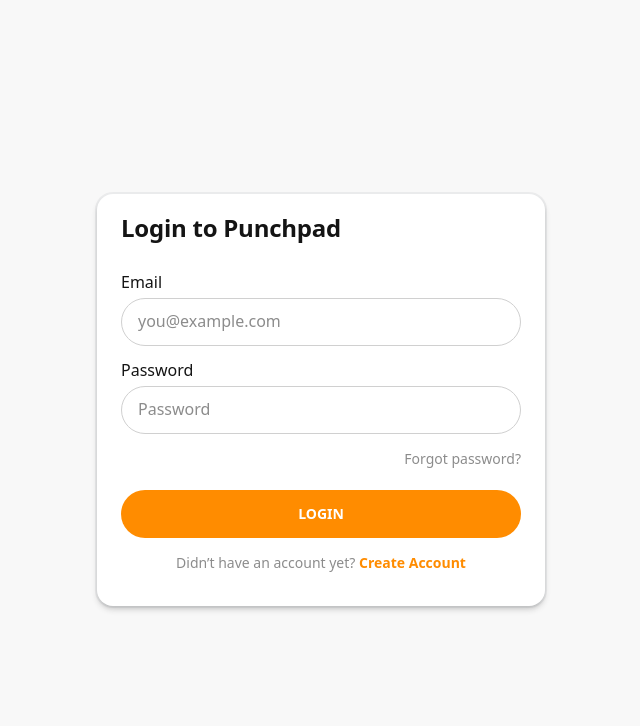
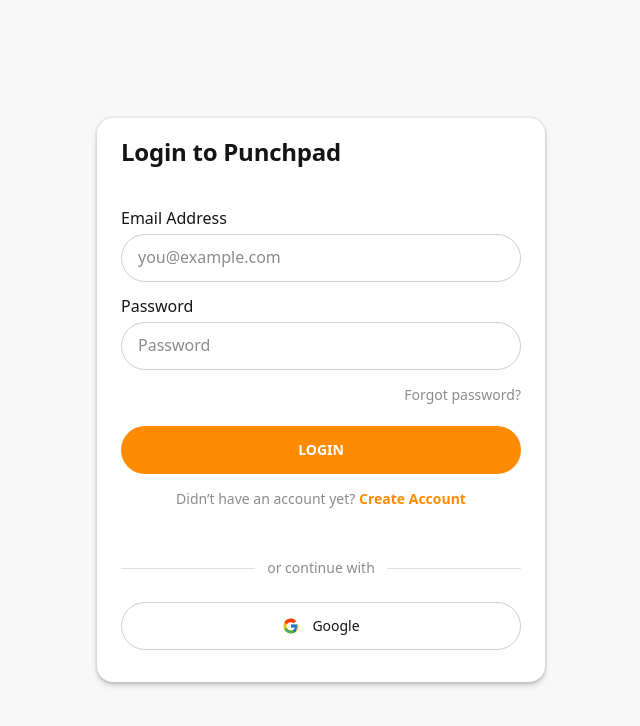
Before and after one commit to ehtsham623/react-firebase, a React (Vite) app: page /login in a window 1280 px wide. Shown: the top 726 px of the page, without its empty margins (319-959 px from the left). Built offline with nearby package versions, Linux system fonts and the light colour scheme; no server answers.

Commit message:
firebase auth complete

```diff
--- /dev/null
+++ b/src/components/FormLabel.jsx
@@ -0,0 +1,11 @@
+import React from "react";
+
+const FormLabel = ({ children }) => {
+  return (
+    <label className="block pb-1 pt-3 text-textPrimaryColor font-normal text-base leading-6 tracking-normal">
+      {children}
+    </label>
+  );
+};
+
+export default FormLabel;
--- a/src/pages/auth/forgotPassPage.jsx
+++ b/src/pages/auth/forgotPassPage.jsx
@@ -4,6 +4,7 @@
 import { auth } from "../../core/firebase";
 import { toast } from "react-toastify";
 import { URL } from "../../routes/urlEndpoints";
+import FormLabel from "../../components/FormLabel";
 
 const ForgotPasswordPage = () => {
   const [email, setEmail] = useState("");
@@ -39,9 +40,7 @@
         </div>
 
         <form onSubmit={onSubmit}>
-          <label className="block pb-1 pt-1 text-textPrimaryColor font-normal text-base leading-6 tracking-normal">
-            Email Address
-          </label>
+          <FormLabel>Email Address</FormLabel>
           <input
             type="email"
             name="email"
--- a/src/pages/auth/loginPage.jsx
+++ b/src/pages/auth/loginPage.jsx
@@ -3,9 +3,12 @@
 import { URL } from "../../routes/urlEndpoints";
 import CircularLoader from "../../components/circularLoader";
 import { signInWithEmailAndPassword } from "firebase/auth";
-import { auth } from "../../core/firebase";
+import { auth, db } from "../../core/firebase";
 import { toast } from "react-toastify";
 import "react-toastify/dist/ReactToastify.css";
+import FormLabel from "../../components/FormLabel";
+import { signInWithPopup, GoogleAuthProvider } from "firebase/auth";
+import { doc, setDoc, serverTimestamp, getDoc } from "firebase/firestore";
 
 const LoginPage = () => {
   const navigate = useNavigate();
@@ -37,6 +40,42 @@
     }
   };
 
+  const onGoogle = async () => {
+    try {
+      const provider = new GoogleAuthProvider();
+      provider.setCustomParameters({ prompt: "select_account" });
+
+      const cred = await signInWithPopup(auth, provider);
+      const user = cred.user;
+      const uid = user.uid;
+      const userRef = doc(db, "users", uid);
+      const existing = await getDoc(userRef);
+
+      if (!existing.exists()) {
+        const userDoc = {
+          created_at: serverTimestamp(),
+          email: user.email,
+          full_name: user.displayName || "",
+          id: uid,
+          phone_number: "",
+          profile_picture_url: user.photoURL || "",
+          uid: uid,
+          dob: "",
+        };
+
+        await setDoc(userRef, userDoc);
+        console.log("New Google user saved:", userDoc);
+      } else {
+        console.log("User already exists, skipping Firestore save");
+      }
+
+      toast.success("Logged in with Google!");
+    } catch (err) {
+      console.error(err);
+      toast.error(err?.code || "Google sign-in failed");
+    }
+  };
+
   return (
     <div className="min-h-screen bg-bgColor py-6 flex flex-col justify-center relative overflow-hidden sm:py-12">
       <div className="ring-2 ring-gray-900/5 relative px-4 pt-6 pb-8 bg-bgLightColor  shadow-md shadow-shadowColor w-1/2 max-w-md mx-auto sm:px-6 rounded-2xl">
@@ -45,9 +84,7 @@
         </div>
 
         <form autoComplete="on" onSubmit={onContinue} method="post">
-          <label className="block pb-1 text-textPrimaryColor font-normal text-base leading-6 tracking-normal">
-            Email
-          </label>
+          <FormLabel>Email Address</FormLabel>
           <input
             name="email"
             type="email"
@@ -62,9 +99,7 @@
             placeholder="you@example.com"
             className="w-full h-12 px-4 pb-0.5 text-start rounded-full border border-borderColor text-textPrimaryColor placeholder-textPlaceholderColor focus:border-focusBorderColor focus:ring-2 focus:ring-focusBorderColor/15 outline-none transition"
           />
-          <label className="block pb-1 pt-3 text-textPrimaryColor font-normal text-base leading-6 tracking-normal">
-            Password
-          </label>
+          <FormLabel>Password</FormLabel>
           <input
             name="password"
             type="text"
@@ -114,6 +149,42 @@
             </NavLink>
           </div>
         </form>
+
+        <div className="flex items-center mb-6 mt-12">
+          <div className="flex-1 h-px bg-dividerColor"></div>
+          <span className="mx-3 text-sm text-textPlaceholderColor">
+            or continue with
+          </span>
+          <div className="flex-1 h-px bg-dividerColor"></div>
+        </div>
+
+        <button
+          type="button"
+          onClick={onGoogle}
+          className="w-full h-12 rounded-full border border-borderColor bg-bgLightColor
+             flex items-center justify-center gap-3 text-textPrimaryColor
+             hover:bg-mainLightBgColor transition"
+        >
+          <svg width="18" height="18" viewBox="0 0 48 48" aria-hidden="true">
+            <path
+              fill="#FFC107"
+              d="M43.6 20.5H42V20H24v8h11.3C33.9 33.7 29.4 36 24 36c-6.6 0-12-5.4-12-12s5.4-12 12-12c3 0 5.7 1.1 7.7 2.9l5.7-5.7C33.5 6 28.9 4 24 4 12.9 4 4 12.9 4 24s8.9 20 20 20 20-8.9 20-20c0-1.3-.1-2.7-.4-3.5z"
+            />
+            <path
+              fill="#FF3D00"
+              d="M6.3 14.7l6.6 4.8C14.9 16.4 19.1 14 24 14c3 0 5.7 1.1 7.7 2.9l5.7-5.7C33.5 6 28.9 4 24 4 16.3 4 9.6 8.3 6.3 14.7z"
+            />
+            <path
+              fill="#4CAF50"
+              d="M24 44c5.3 0 10.1-2 13.6-5.3l-6.3-5.2C29.4 35.5 26.9 36 24 36c-5.3 0-9.8-3.4-11.4-8.1l-6.5 5C9.4 39.6 16.1 44 24 44z"
+            />
+            <path
+              fill="#1976D2"
+              d="M43.6 20.5H42V20H24v8h11.3c-1.1 3.3-3.7 5.9-7 7.2l6.3 5.2C37.8 37.7 40 31.3 40 24c0-1.3-.1-2.7-.4-3.5z"
+            />
+          </svg>
+          <span className="text-sm font-normal">Google</span>
+        </button>
       </div>
     </div>
   );
--- a/src/pages/auth/signUpPage.jsx
+++ b/src/pages/auth/signUpPage.jsx
@@ -6,6 +6,7 @@
 import { doc, setDoc, serverTimestamp } from "firebase/firestore";
 import { ref, uploadBytes, getDownloadURL } from "firebase/storage";
 import { toast } from "react-toastify";
+import FormLabel from "../../components/FormLabel";
 
 const SignUpPage = () => {
   const navigate = useNavigate();
@@ -140,9 +141,7 @@
           Punchpad product purchase.
         </div>
         <form autoComplete="on" onSubmit={onContinue}>
-          <label className="block pb-1 text-textPrimaryColor font-normal text-base leading-6 tracking-normal">
-            Full Name
-          </label>
+          <FormLabel>Full Name</FormLabel>
           <input
             name="name"
             type="text"
@@ -161,9 +160,7 @@
             className="w-full h-12 px-4 pb-0.5 text-start rounded-full border border-borderColor text-textPrimaryColor placeholder-textPlaceholderColor focus:border-focusBorderColor focus:ring-2 focus:ring-focusBorderColor/15 outline-none transition"
           />
 
-          <label className="block pb-1 pt-3 text-textPrimaryColor font-normal text-base leading-6 tracking-normal">
-            Email Address
-          </label>
+          <FormLabel>Email Address</FormLabel>
           <input
             name="email"
             type="email"
@@ -179,9 +176,7 @@
             className="w-full h-12 px-4 pb-0.5 text-start rounded-full border border-borderColor text-textPrimaryColor placeholder-textPlaceholderColor focus:border-focusBorderColor focus:ring-2 focus:ring-focusBorderColor/15 outline-none transition"
           />
 
-          <label className="block pb-1 pt-3 text-textPrimaryColor font-normal text-base leading-6 tracking-normal">
-            Phone Number
-          </label>
+          <FormLabel>Phone Number</FormLabel>
           <input
             name="phone"
             type="tel"
@@ -197,9 +192,7 @@
             className="w-full h-12 px-4 pb-0.5 text-start rounded-full border border-borderColor text-textPrimaryColor placeholder-textPlaceholderColor focus:border-focusBorderColor focus:ring-2 focus:ring-focusBorderColor/15 outline-none transition"
           />
 
-          <label className="block pb-1 pt-3 text-textPrimaryColor font-normal text-base leading-6 tracking-normal">
-            Date of Birth
-          </label>
+          <FormLabel>Date of Birth</FormLabel>
           <input
             name="dob"
             type="date"
@@ -208,9 +201,7 @@
             className="w-full h-12 px-4 pb-0.5 text-start rounded-full border border-borderColor text-textPrimaryColor placeholder-textPlaceholderColor focus:border-focusBorderColor focus:ring-2 focus:ring-focusBorderColor/15 outline-none transition"
           />
 
-          <label className="block pb-1 pt-3 text-textPrimaryColor font-normal text-base leading-6 tracking-normal">
-            Create Password
-          </label>
+          <FormLabel>Create Password</FormLabel>
           <input
             name="password"
             type="password"
@@ -227,9 +218,7 @@
             className="w-full h-12 px-4 pb-0.5 text-start rounded-full border border-borderColor text-textPrimaryColor placeholder-textPlaceholderColor focus:border-focusBorderColor focus:ring-2 focus:ring-focusBorderColor/15 outline-none transition"
           />
 
-          <label className="block pb-1 pt-3 text-textPrimaryColor font-normal text-base leading-6 tracking-normal">
-            Confirm Password
-          </label>
+          <FormLabel>Confirm Password</FormLabel>
           <input
             name="confirmPassword"
             type="password"
@@ -246,15 +235,13 @@
             className="w-full h-12 px-4 pb-0.5 text-start rounded-full border border-borderColor text-textPrimaryColor placeholder-textPlaceholderColor focus:border-focusBorderColor focus:ring-2 focus:ring-focusBorderColor/15 outline-none transition"
           />
 
-          <label className="block pb-1 pt-3 text-textPrimaryColor font-normal text-base leading-6 tracking-normal">
-            Add Profile Picture
-          </label>
+          <FormLabel>Add Profile Picture</FormLabel>
 
           <div className="mb-6">
             {!photoPreview && (
               <label
                 htmlFor="photo"
-                className="w-full h-28 rounded-xl border border-borderColor bg-bgLightColor hover:bg-mainLightBgColor transition border-dashed cursor-pointer flex flex-col items-center justify-center text-center"
+                className="w-full h-32 rounded-xl border border-borderColor bg-bgLightColor hover:bg-mainLightBgColor transition border-dashed cursor-pointer flex flex-col items-center justify-center text-center"
               >
                 <svg
                   className="w-6 h-6 text-textPrimaryColor mb-2"
@@ -314,7 +301,7 @@
             ) : (
               <button
                 type="submit"
-                className="w-full h-12 mt-5 bg-mainColor hover:bg-mainDarkBgColor text-textPrimaryLightColor uppercase text-sm font-semibold px-14  rounded-full"
+                className="w-full h-12 mt-2 bg-mainColor hover:bg-mainDarkBgColor text-textPrimaryLightColor uppercase text-sm font-semibold px-14  rounded-full"
               >
                 {loading ? "Creating..." : "Signup"}
               </button>
```
